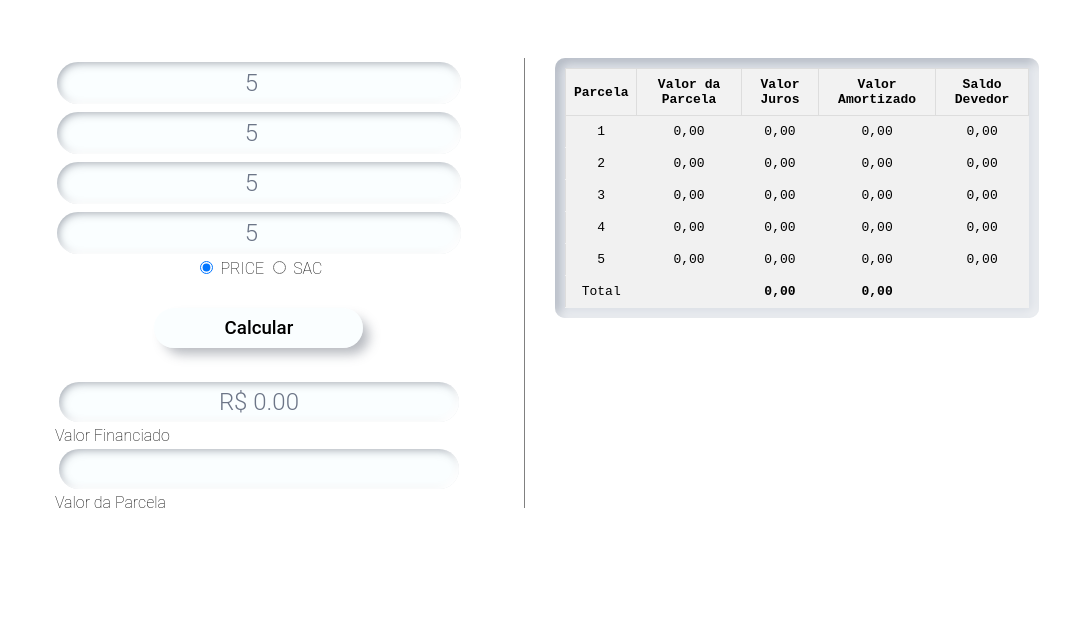
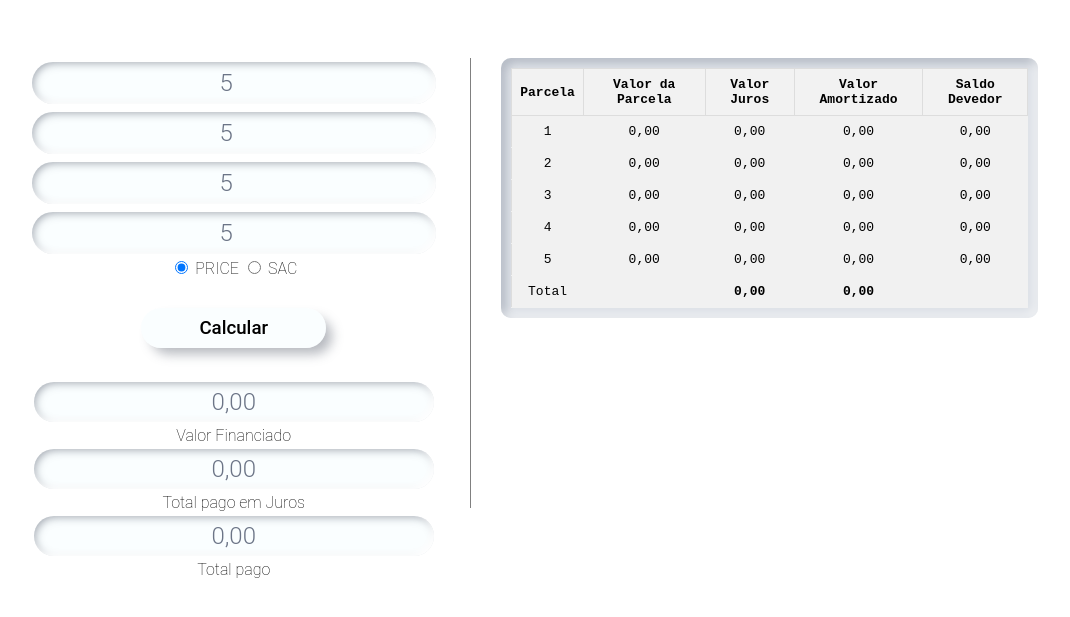
Before and after one commit to joaorobra/calculadora, a plain HTML site: page calculadoras-simples/scalc-financiamentos.html in a window 1280 px wide. Both pictures are taken after typing "5", "5", "5", "5" into the empty fields and a click on the button "Calcular". Shown: the part 71-688 px from the top of the page, without its empty margins (107-1177 px from the left). Drawn offline with nearby package versions, Linux system fonts and the light colour scheme.

Commit message:
many updates

```diff
--- a/calculadoras-simples/estilo-calc.css
+++ b/calculadoras-simples/estilo-calc.css
@@ -82,6 +82,72 @@ output {
     inset 2px 2px 8px -1px rgba(72, 79, 96, 0.5);
 }
 
+.container {
+  display: flex;
+  justify-content: space-between;
+  /* Alinha os filhos espaçando igualmente entre eles */
+  align-items: start;
+  /* Alinha os itens ao início, mantendo-os alinhados no topo */
+}
+
+.inputs-container {
+  display: grid;
+  text-align: center;
+  justify-content: center;
+  align-items: center;
+  justify-items: center;
+}
+/* Estilo adicional para garantir que a tabela não fique muito apertada */
+.tabela-container {
+  padding: 10px;
+  background: #dde1e7;
+  height: auto;
+  box-shadow: inset -5px -5px 9px rgba(255, 255, 255, 0.45),
+    inset 5px 5px 9px rgba(94, 104, 121, 0.3);
+  border-radius: 10px;
+}
+/* Adiciona um pouco de espaço à esquerda da tabela */
+.separador {
+  background-color: rgb(128, 128, 128);
+  width: 1px;
+  height: 450px;
+  padding: auto;
+}
+.container-financiamento {
+  display: flex;
+  justify-content: space-between;
+  /* Alinha os filhos espaçando igualmente entre eles */
+  align-items: start;
+  /* Alinha os itens ao início, mantendo-os alinhados no topo */
+  padding: 30pt;
+  gap: 3%;
+}
+table {
+  border-collapse: collapse;
+  width: 100%;
+  font-family: monospace;
+  table-layout: auto; /* Assegura ajuste automático das colunas */
+}
+
+th,
+td {
+  text-align: center;
+  padding: 8px;
+  border: 1px solid #ddd; /* Bordas cinza claro */
+  background-color: #f1f1f1;
+}
+
+th {
+  background-color: #f2f2f2;
+}
+
+/* Adiciona bordas às células da tabela */
+td {
+  border-right: 1px solid #f1f1f1;
+  border-bottom: 1px solid #f1f1f1;
+}
+
+
 button#calcular {
   height: 30pt;
   font-family: "Roboto";
--- a/calculadoras-simples/scalc-financiamentos.html
+++ b/calculadoras-simples/scalc-financiamentos.html
@@ -1,83 +1,19 @@
 <!DOCTYPE html>
 <html lang="pt-BR">
+
 <head>
   <meta charset="UTF-8">
   <meta name="viewport" content="width=device-width, initial-scale=1.0">
   <title>Custos Automóvel</title>
-  <style>
-    .container {
-      display: flex;
-      justify-content: space-between;
-      /* Alinha os filhos espaçando igualmente entre eles */
-      align-items: start;
-      /* Alinha os itens ao início, mantendo-os alinhados no topo */
-    }
+  <link rel="stylesheet" href="estilo-calc.css" />
+</head>
 
-    .inputs-container,
-    .tabela-container {
-      flex: 1;
-      /* Faz com que ambos os contêineres ocupem espaço igual no contêiner pai, mas você pode ajustar conforme necessário */
-    }
-
-    .inputs-container {
-      justify-items: center;
-      padding-right: 2px;
-    }
-    /* Estilo adicional para garantir que a tabela não fique muito apertada */
-    .tabela-container {
-      padding: 10px;
-      background: #dde1e7;
-      height: auto;
-      box-shadow: inset -5px -5px 9px rgba(255, 255, 255, 0.45),
-        inset 5px 5px 9px rgba(94, 104, 121, 0.3);
-      border-radius: 10px;
-    }
-      /* Adiciona um pouco de espaço à esquerda da tabela */
-    .separador{
-      background-color: rgb(128, 128, 128);
-      width: 1px;
-      height: 450px;
-      padding: auto;
-    }
-
-    table {
-      border-collapse: collapse;
-      width: 100%;
-      font-family: monospace;
-      table-layout: auto; /* Assegura ajuste automático das colunas */
-    }
-
-    th, td {
-      text-align: center;
-      padding: 8px;
-      border: 1px solid #ddd; /* Bordas cinza claro */
-      background-color: #f1f1f1;
-    }
-
-    th {
-      background-color: #f2f2f2;
-    }
-
-    /* Adiciona bordas às células da tabela */
-    td {
-      border-right: 1px solid #f1f1f1;
-      border-bottom: 1px solid #f1f1f1;
-    }
-
-    /* Estilo para os números (não é possível fazer separação de milhar somente com CSS) */
-    .number {
-      text-align: right;
-    }
-
-  </style>
-  <link rel="stylesheet" href="estilo-calc.css">
-</head>
 <body>
   <main>
     <h1>Custos Automóvel</h1>
 
-    <div class="container" style="padding: 30pt; gap:3%">
-      <div class="inputs-container" style="display: grid;">
+    <div class="container-financiamento">
+      <div class="inputs-container">
         <input type="number" class="numbers" id="precoAutomovel" placeholder="Preço do Automóvel">
         <input type="number" class="numbers" id="valorEntrada" placeholder="Valor pago de entrada">
         <input type="number" class="numbers" id="quantidadeParcelas" placeholder="Quantidade de parcelas">
@@ -92,11 +28,13 @@
         <div id="outputs">
           <output id="valorFinanciadoOutput"></output>
           <label for="valorFinanciadoOutput">Valor Financiado</label>
-          <output id="valorParcela"></output>
-          <label for="valorParcela">Valor da Parcela</label>
+          <output id="TotalEmJuros"></output>
+          <label for="TotalEmJuros">Total pago em Juros</label>
+          <output id="TotalPago"></output>
+          <label for="TotalPago">Total pago</label>
         </div>
       </div>
-        <div class="separador"></div>
+      <div class="separador"></div>
       <div class="tabela-container">
         <table id="tabelaAmortizacao">
           <thead>
@@ -117,7 +55,7 @@
   </main>
 
   <script>
-    document.getElementById('calcular').addEventListener('click', function() {
+    document.getElementById('calcular').addEventListener('click', function () {
       const precoAutomovel = Number(document.getElementById('precoAutomovel').value);
       const valorEntrada = Number(document.getElementById('valorEntrada').value);
       const quantidadeParcelas = Number(document.getElementById('quantidadeParcelas').value);
@@ -126,7 +64,8 @@
 
       // Calcula o valor financiado
       const valorFinanciado = precoAutomovel - valorEntrada;
-      document.getElementById('valorFinanciadoOutput').value = `R$ ${valorFinanciado.toFixed(2)}`;
+      document.getElementById('valorFinanciadoOutput').value = `${valorFinanciado.toLocaleString('pt-BR', { minimumFractionDigits: 2, maximumFractionDigits: 2 })}`;
+
 
       // Limpando a tabela de amortização para nova consulta
       const corpoTabela = document.getElementById('tabelaAmortizacao').getElementsByTagName('tbody')[0];
@@ -148,29 +87,32 @@
       const i = cet;
       let totalJuros = 0;
       const n = quantidadeParcelas;
-
       const valorParcela = valorFinanciado * (i * Math.pow(1 + i, n)) / (Math.pow(1 + i, n) - 1);
-
       let saldoDevedor = valorFinanciado;
       const corpoTabela = document.getElementById('tabelaAmortizacao').getElementsByTagName('tbody')[0];
+      let totalPago = 0;
 
       for (let parcela = 1; parcela <= n; parcela++) {
         const jurosParcela = saldoDevedor * i;
         totalJuros += jurosParcela;
         const amortizacao = valorParcela - jurosParcela;
         saldoDevedor -= amortizacao;
+        totalPago += valorParcela;
 
         const tr = document.createElement('tr');
         tr.innerHTML = `<td>${parcela}</td><td>${formatarValor(valorParcela)}</td><td>${formatarValor(jurosParcela)}</td><td>${formatarValor(amortizacao)}</td><td>${formatarValor(saldoDevedor)}</td>`;
         corpoTabela.appendChild(tr);
       }
 
-      // Adicionando a linha final com os totais em negrito
+            // Adicionando a linha final com os totais em negrito
       const trTotal = document.createElement('tr');
-      trTotal.innerHTML = `<td>Total</td><td></td><td style="font-weight: bold;">${formatarValor(totalJuros)}</td><td style="font-weight: bold;">${formatarValor(valorFinanciado - saldoDevedor)}</td><td></td>`;
+      trTotal.innerHTML = `<td>Total</td><td></td><td style="font-weight: bold;">${formatarValor(totalJuros)}</td><td style="font-weight: bold;">${formatarValor(valorFinanciado)}</td><td></td>`;
       corpoTabela.appendChild(trTotal);
+
+      // Atualiza os campos TotalEmJuros e TotalPago com os valores calculado
+      document.getElementById('TotalEmJuros').value = formatarValor(totalJuros);
+      document.getElementById('TotalPago').value = formatarValor(totalPago);
     }
-
 
     function calcularFinanciamentoSAC(valorFinanciado, cet, quantidadeParcelas) {
       const i = cet;
@@ -201,4 +143,5 @@
 
   </script>
 </body>
+
 </html>
```
Also changed, not shown: style.css (+14 -17 lines).
